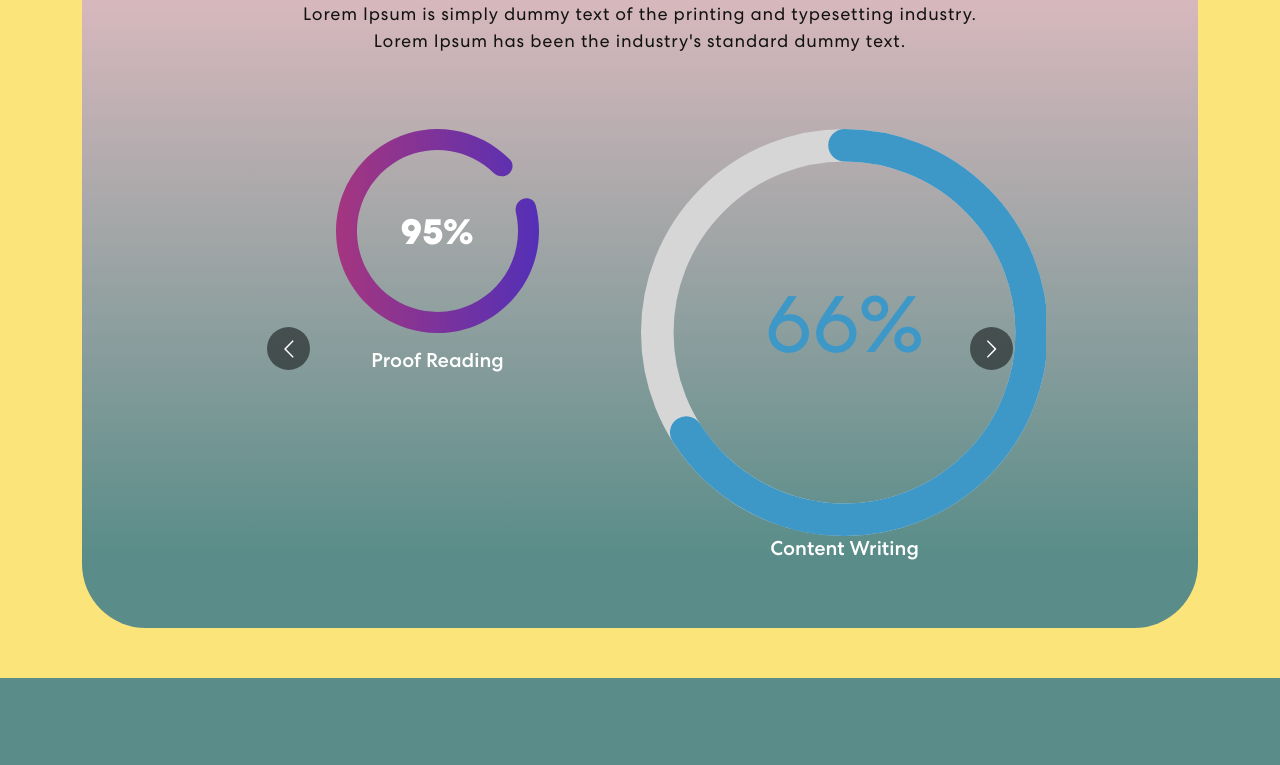
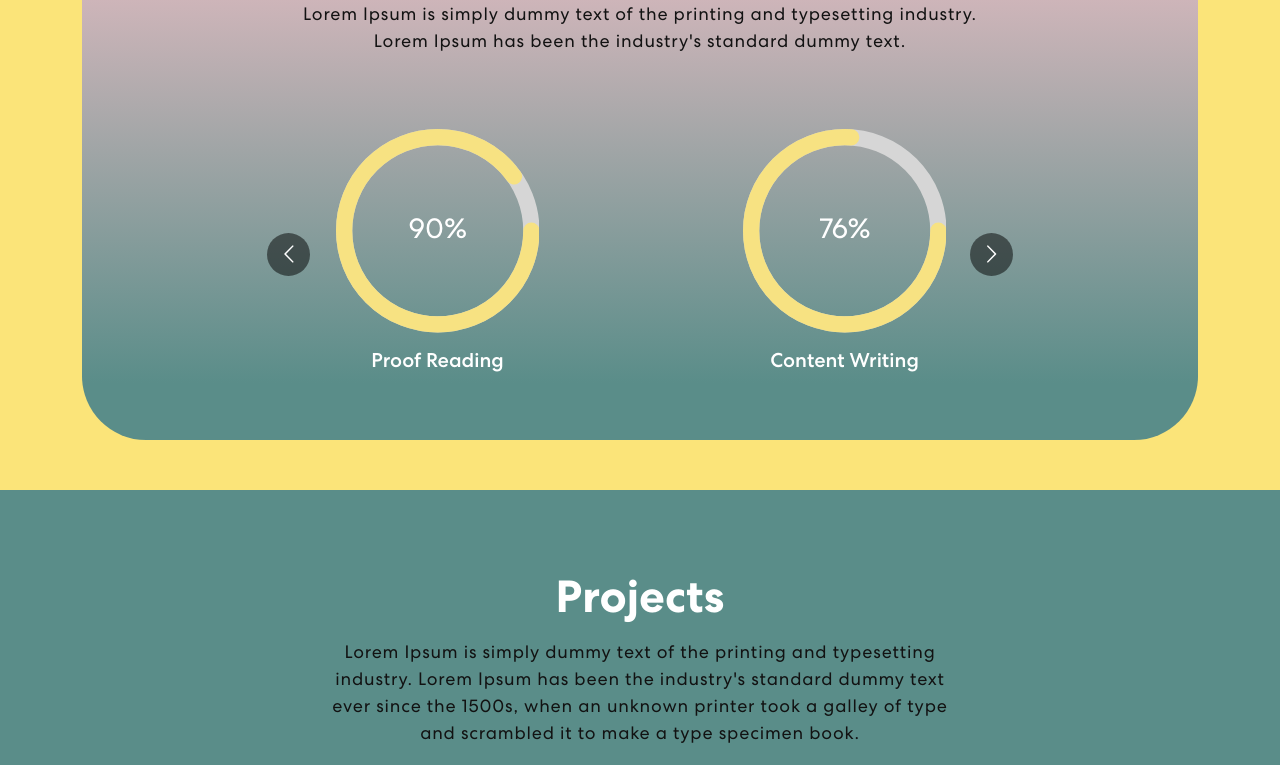
Before and after one commit to Ihtisham-Khattak/nayab-wadood, a React (Create React App) app: page / in a window 1280 px wide. Shown: the part 840-1605 px from the top of the page. Built offline with nearby package versions, Linux system fonts and the light colour scheme.

Commit message:
circular progress bar done

```diff
--- a/src/App.css
+++ b/src/App.css
@@ -363,12 +363,12 @@ nav.navbar .navbar-toggler[aria-expanded="true"] .navbar-toggler-icon {
   margin: 0 auto;
   position: relative;
 }
-.skill-slider .item img {
+.skill-slider .item .circular__progress {
   width: 50%;
   margin: 0 auto 15px auto;
 }
 .background-image-left {
-  top: 28%;
+  top: 30%;
   position: absolute;
   bottom: 0;
   width: 40%;
--- a/src/components/Skills.js
+++ b/src/components/Skills.js
@@ -1,12 +1,16 @@
-import meter1 from "../assets/img/meter1.svg";
-import meter2 from "../assets/img/meter2.svg";
-import meter3 from "../assets/img/meter3.svg";
+// import meter1 from "../assets/img/meter1.svg";
+// import meter2 from "../assets/img/meter2.svg";
+// import meter3 from "../assets/img/meter3.svg";
 import Carousel from "react-multi-carousel";
 import "react-multi-carousel/lib/styles.css";
-import { CircularProgressbar } from "react-circular-progressbar";
+import { CircularProgressbar, buildStyles } from "react-circular-progressbar";
 
 export const Skills = () => {
-  const percentage = 66;
+  const content_writting = 76;
+  const blog_writing = 85;
+  const proof_reading = 90;
+  const short_stories_writting = 85;
+
   const responsive = {
     superLargeDesktop: {
       // the naming can be any, depends on you.
@@ -45,22 +49,63 @@ export const Skills = () => {
                 className="owl-carousel owl-theme skill-slider"
               >
                 <div className="item">
-                  <img src={meter1} alt="proof" />
+                  <CircularProgressbar
+                    className="circular__progress"
+                    value={proof_reading}
+                    text={`${proof_reading}%`}
+                    styles={buildStyles({
+                      rotation: 0.25,
+                      textSize: "14px",
+                      pathTransitionDuration: 0.1,
+                      pathColor: `rgb(251, 228, 121, ${proof_reading / 100})`,
+                      textColor: "#ffffff",
+                    })}
+                  />
                   <h5>Proof Reading</h5>
                 </div>
                 <div className="item">
                   <CircularProgressbar
-                    value={percentage}
-                    text={`${percentage}%`}
+                   className="circular__progress"
+                    value={content_writting}
+                    text={`${content_writting}%`}
+                    styles={buildStyles({
+                      rotation: 0.25,
+                      textSize: "14px",
+                      pathTransitionDuration: 0.1,
+                      pathColor: `rgb(251, 228, 121, ${proof_reading / 100})`,
+                      textColor: "#ffffff",
+                    })}
                   />
                   <h5>Content Writing</h5>
                 </div>
                 <div className="item">
-                  <img src={meter3} alt="blog" />
+                  <CircularProgressbar
+                   className="circular__progress"
+                    value={blog_writing}
+                    text={`${blog_writing}%`}
+                    styles={buildStyles({
+                      rotation: 0.25,
+                      textSize: "14px",
+                      pathTransitionDuration: 0.1,
+                      pathColor: `rgb(251, 228, 121, ${proof_reading / 100})`,
+                      textColor: "#ffffff",
+                    })}
+                  />
                   <h5>Blog Writing</h5>
                 </div>
                 <div className="item">
-                  <img src={meter1} alt="stories" />
+                  <CircularProgressbar
+                   className="circular__progress"
+                    value={short_stories_writting}
+                    text={`${short_stories_writting}%`}
+                    styles={buildStyles({
+                      rotation: 0.25,
+                      textSize: "14px",
+                      pathTransitionDuration: 0.1,
+                      pathColor: `rgb(251, 228, 121, ${proof_reading / 100})`,
+                      textColor: "#ffffff",
+                    })}
+                  />
                   <h5>Short Stories</h5>
                 </div>
               </Carousel>
```
